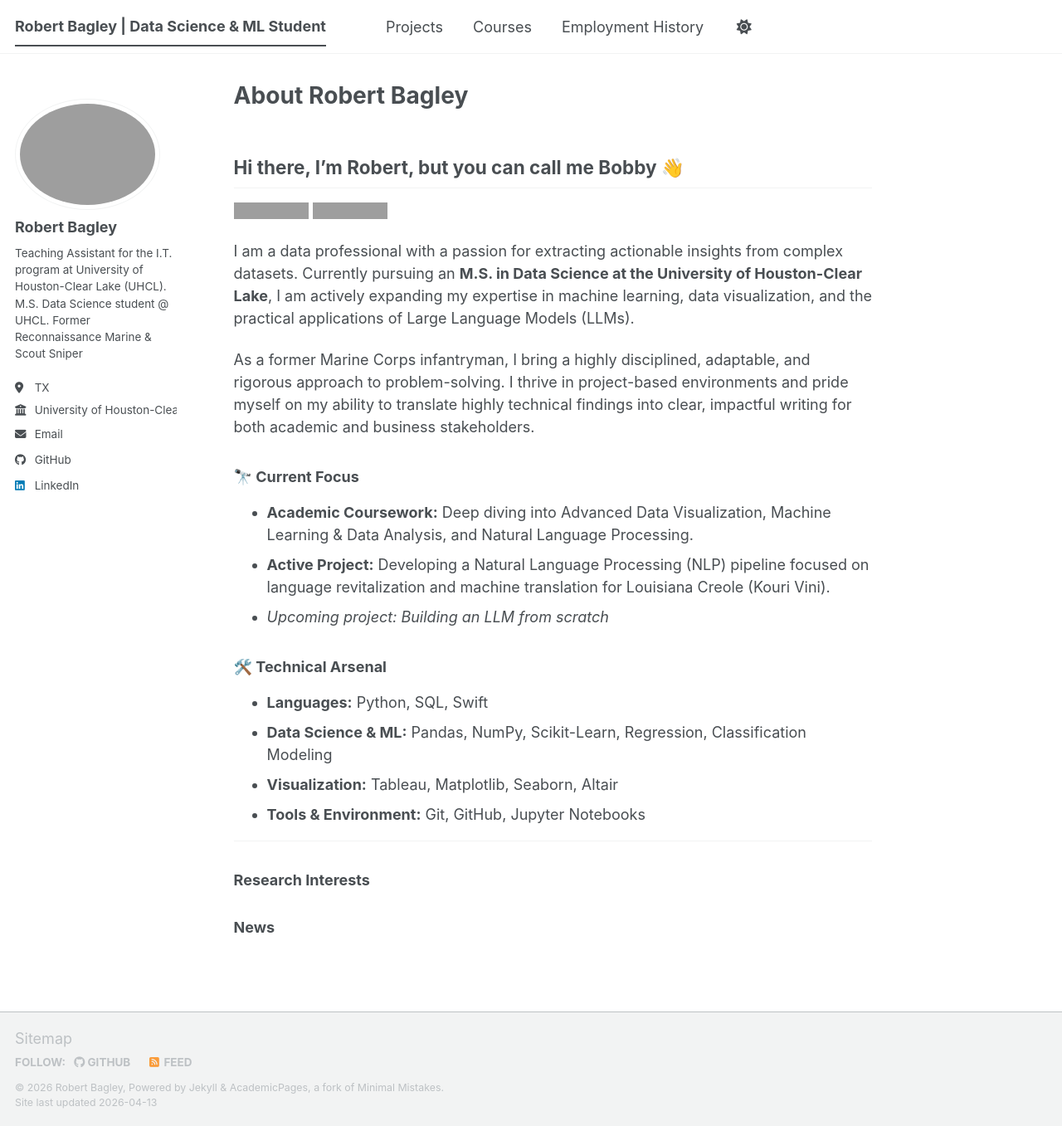
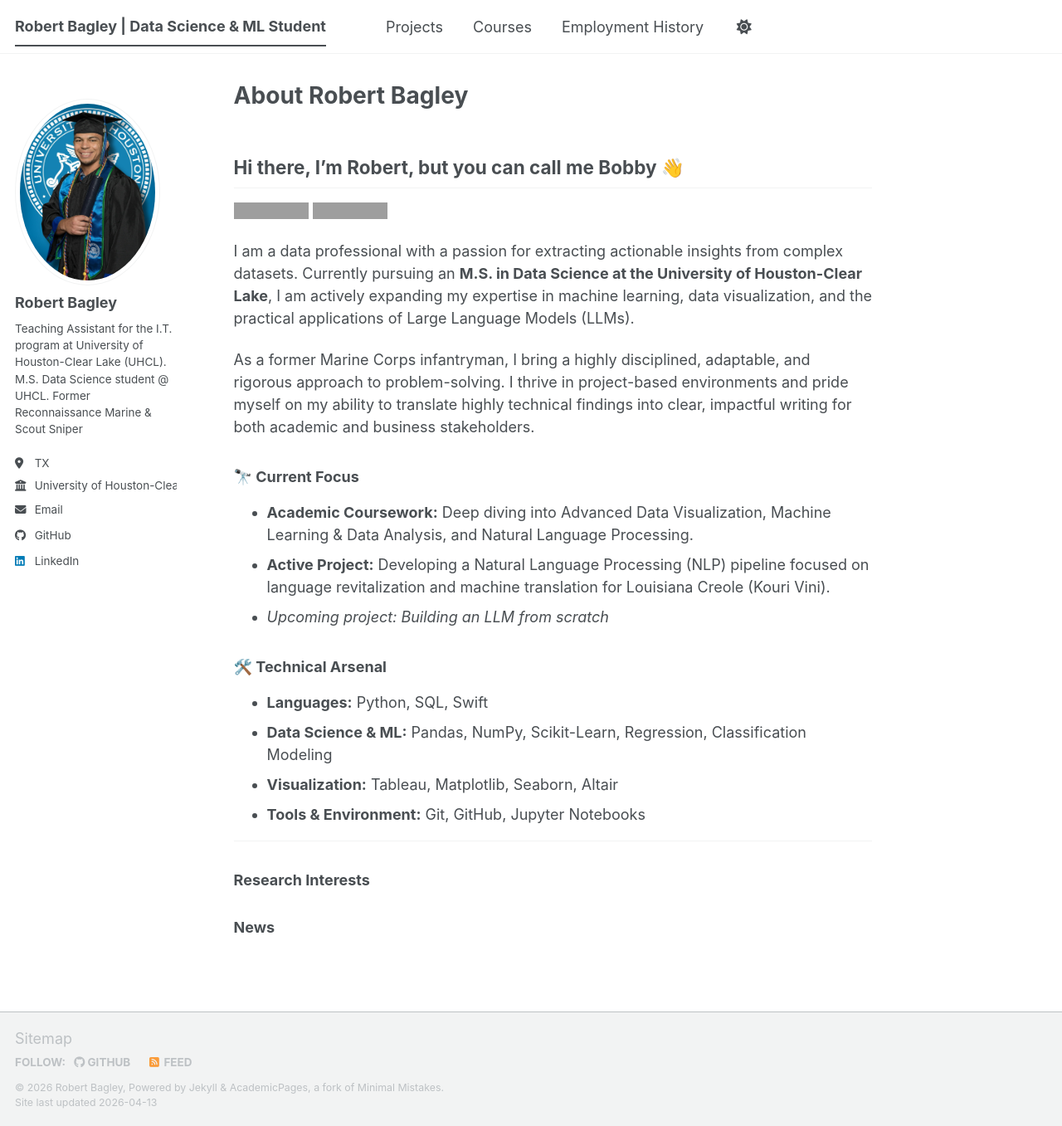
Before and after one commit to Bobby-Bag/Bobby-Bag.github.io, a Jekyll site: the page built from _pages/about.md, in a window 1280 px wide and 1357 px high. Shown: the whole window at 83% size. Built offline with Jekyll 4.4.1, drawn with Linux system fonts in a browser that asks for light colours; a script bundle is joined from its source files by our own code; library files that are not in the unit come from our copies; grey boxes are pictures that could not be loaded.

Commit message:
Update author avatar in configuration file

```diff
--- a/_config.yml
+++ b/_config.yml
@@ -32,7 +32,7 @@
 # Author profile information
 # -------------------------
 author:
-  avatar: "profile.JPG"    # Profile image file shown in the sidebar/profile area
+  avatar: "bob.JPG"    # Profile image file shown in the sidebar/profile area
   name: "Robert Bagley"
   bio: "Teaching Assistant for the I.T. program at University of Houston-Clear Lake (UHCL). M.S. Data Science student @ UHCL. Former Reconnaissance Marine & Scout Sniper"
   location: "TX"
```
